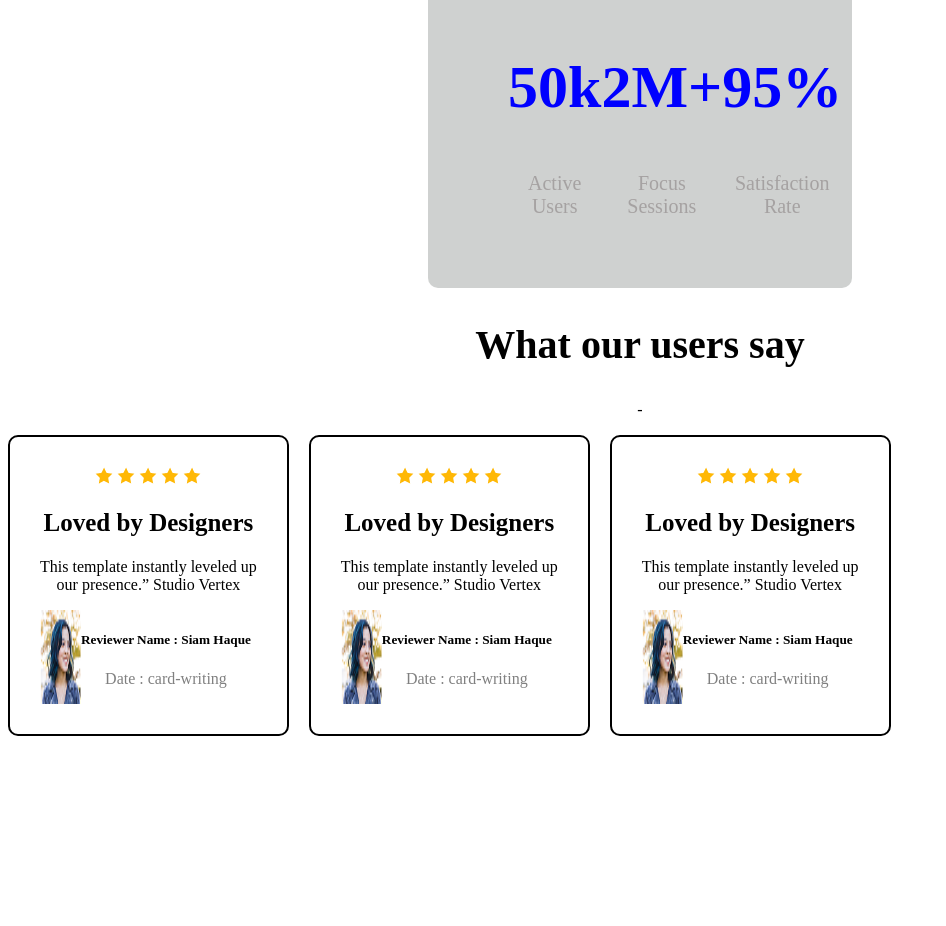
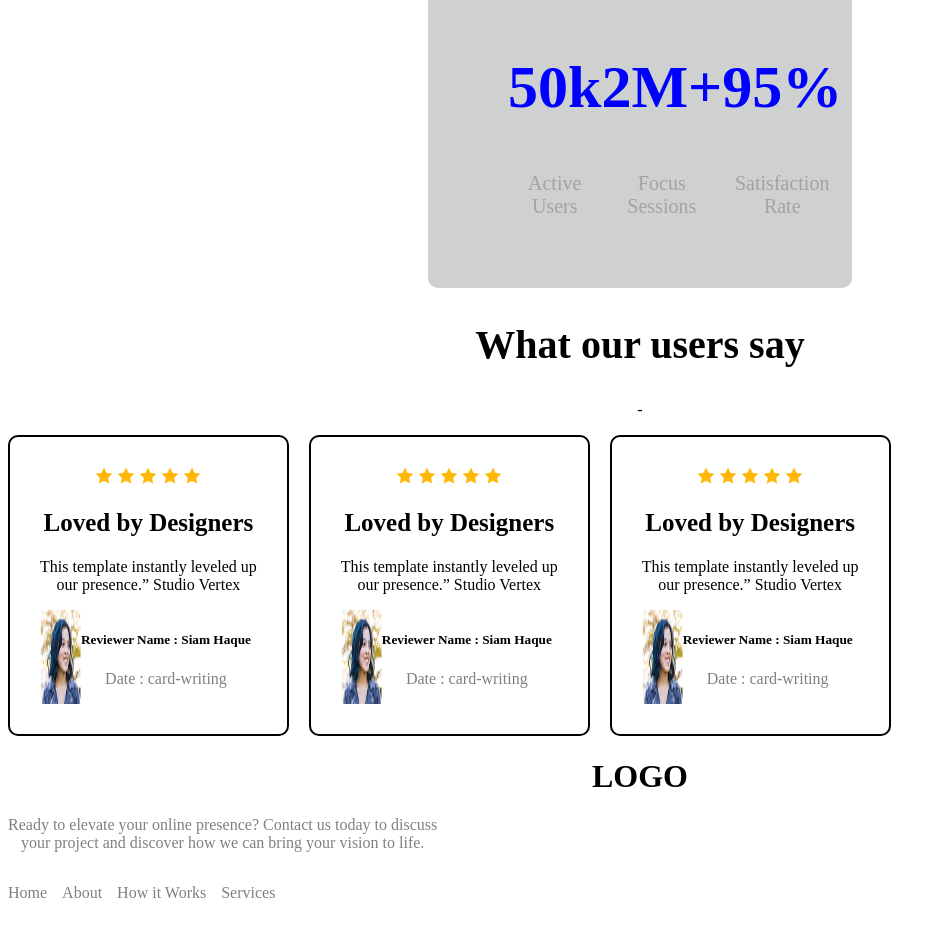
Before and after one commit to SiamHoq/Assignment-1, a plain HTML site: page index.html in a window 1280 px wide. Shown: the part 1391-2317 px from the top of the page, without its empty margins (0-946 px from the left). Before the commit the page ends 2135 px from the top, so only its background shows below. Drawn offline with Linux system fonts and the light colour scheme.

Commit message:
code change

```diff
--- a/index.html
+++ b/index.html
@@ -174,8 +174,17 @@
 
     </main>
 
-    <footer>
+    <footer class="last-part">
 
+        <h1>LOGO</h1>
+        <p class="kkk">Ready to elevate your online presence? Contact us today to discuss <br>your project and discover how we can bring your vision to life.</p>
+
+        <div class="all">
+            <p>Home</p>
+            <p>About</p>
+            <p>How it Works</p>
+            <p>Services</p>
+        </div>
 
     </footer>
 
--- a/styles/design.css
+++ b/styles/design.css
@@ -121,3 +121,14 @@ nav{
 .card-sec{
     text-align: center;
 }
+
+/* footer section */
+.last-part{
+    text-align: center;
+}
+.all, .kkk{
+    display: flex;
+    gap: 15px;
+    color: grey;
+    text-align: center;
+}
```
